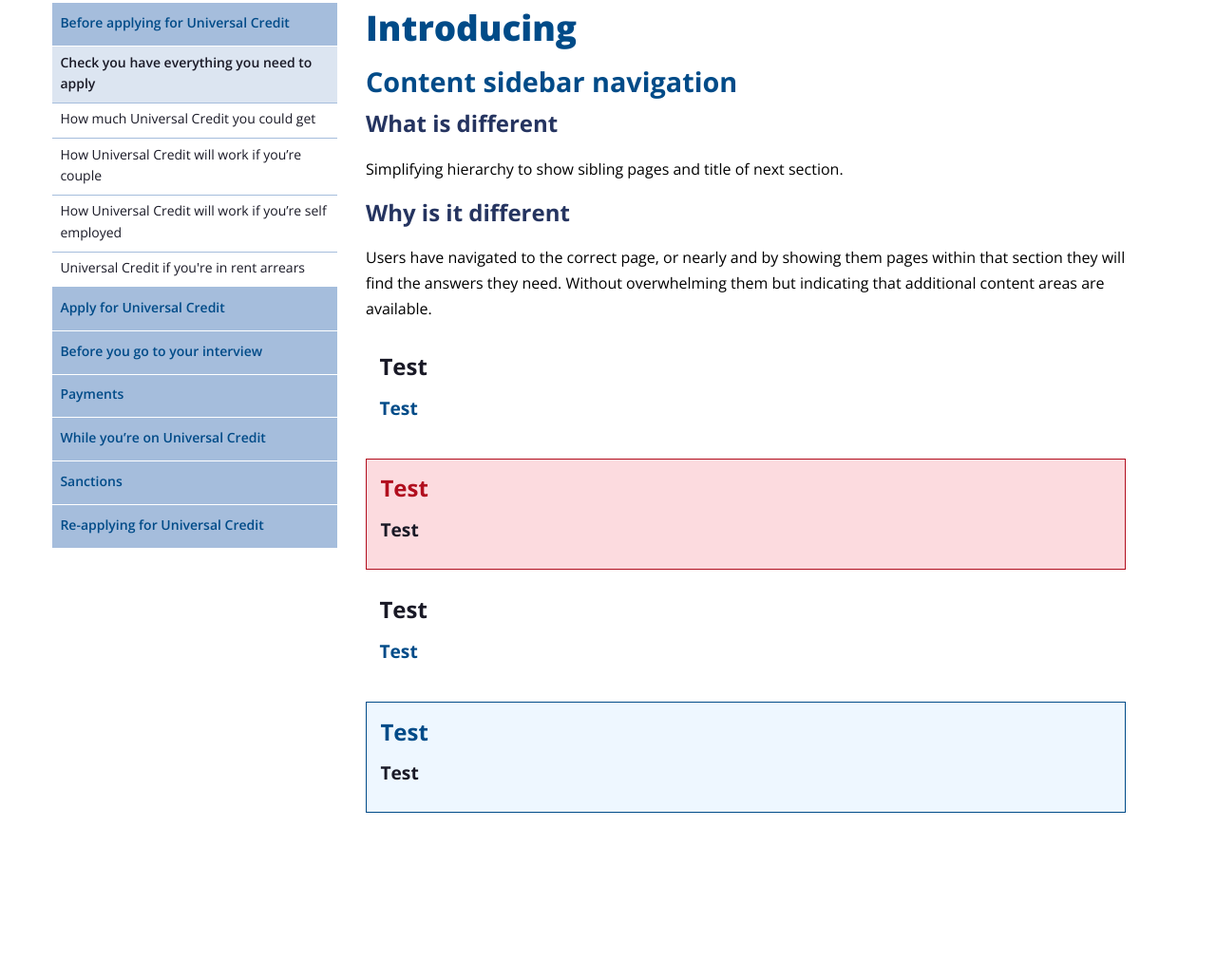
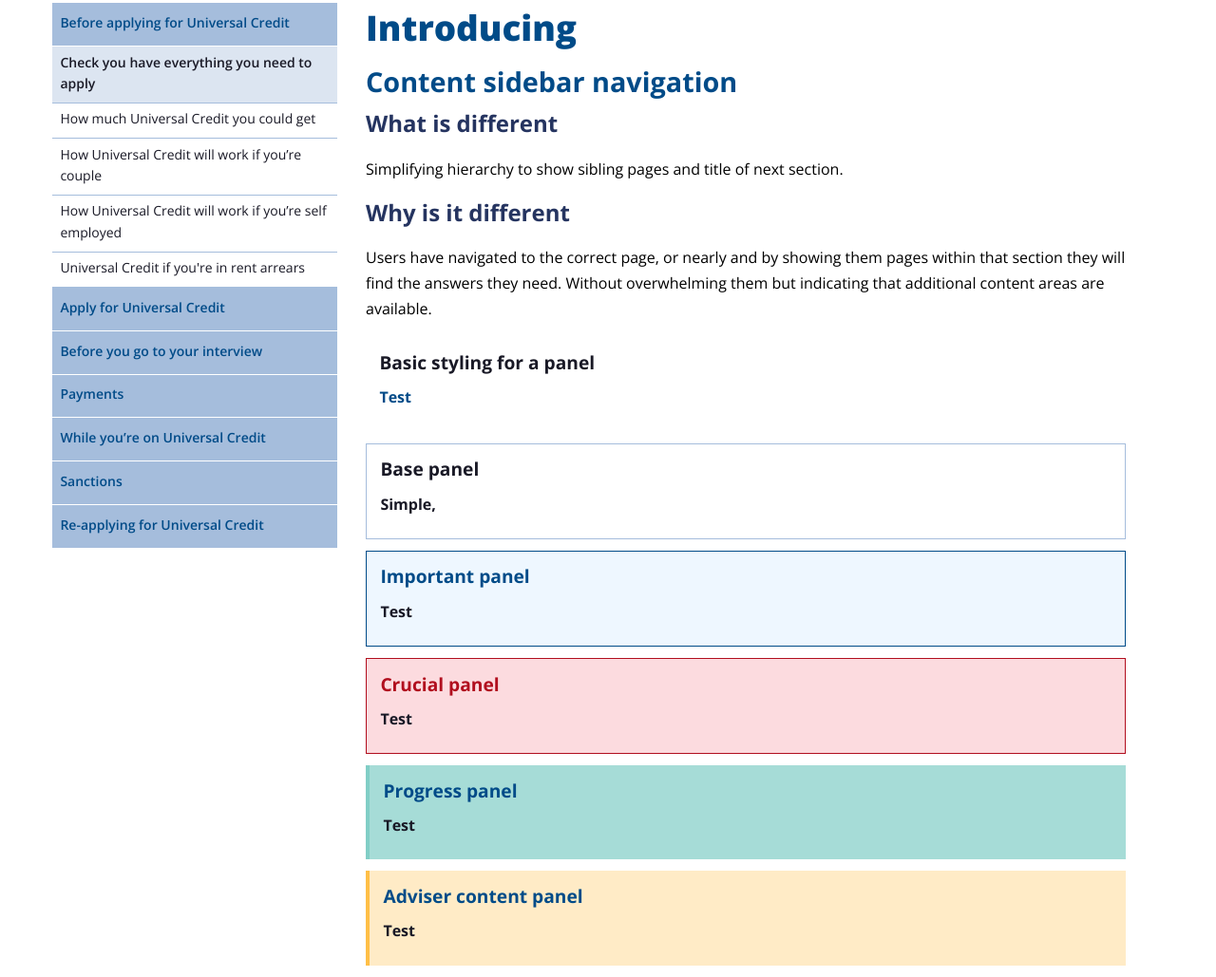
Before and after one commit to eliothill/cab-beta-design, a website: page index.html in a window 1280 px wide. Shown: the part 2504-3533 px from the top of the page at 95% size. Before the commit the page ends 3372 px from the top, so only its background shows below. Drawn offline with nearby package versions, Linux system fonts and the light colour scheme.

Commit message:
Draft of all know panel styles

```diff
--- a/index.html
+++ b/index.html
@@ -169,22 +169,32 @@
         <div class="row">
             <div class="col-md-8">
               <div class="dap-panel">
-                <h1 class="dap-panel__title">Test</h1>
+                <h1 class="dap-panel__title">Basic styling for a panel</h1>
+                <h2 class="dap-panel__subtitle">Test</h2>
+              </div>
+
+              <div class="dap-panel dap-panel--base">
+                <h1 class="dap-panel__title">Base panel</h1>
+                <h2 class="dap-panel__subtitle">Simple, </h2>
+              </div>
+
+              <div class="dap-panel dap-panel--important">
+                <h1 class="dap-panel__title">Important panel</h1>
                 <h2 class="dap-panel__subtitle">Test</h2>
               </div>
 
               <div class="dap-panel dap-panel--crucial">
-                <h1 class="dap-panel__title">Test</h1>
+                <h1 class="dap-panel__title">Crucial panel</h1>
                 <h2 class="dap-panel__subtitle">Test</h2>
               </div>
 
-              <div class="dap-panel dap-panel--urgent">
-                <h1 class="dap-panel__title">Test</h1>
+              <div class="dap-panel dap-panel--progress">
+                <h1 class="dap-panel__title">Progress panel</h1>
                 <h2 class="dap-panel__subtitle">Test</h2>
               </div>
 
-              <div class="dap-panel dap-panel--important">
-                <h1 class="dap-panel__title">Test</h1>
+              <div class="dap-panel dap-panel--adviser">
+                <h1 class="dap-panel__title">Adviser content panel</h1>
                 <h2 class="dap-panel__subtitle">Test</h2>
               </div>
 
--- a/stylesheet/less/guide/panels.less
+++ b/stylesheet/less/guide/panels.less
@@ -14,7 +14,7 @@
  * Things within each panel.
  */
 .dap-panel__title {
-    font-size: @font-size-large;
+    font-size: @font-size-medium;
     font-weight: @font-weight-bolder;
     color: @text-color;
     margin: 0 0 (@paragraph-margin-bottom * 0.7) 0;
@@ -22,7 +22,8 @@
 }
 
 .dap-panel__subtitle {
-    font-size: @font-size-medium;
+    font-size: @font-size-base;
+    font-weight: @font-weight-bolder;
     margin: 0 0 (@paragraph-margin-bottom * 0.7) 0;
 }
 
@@ -31,6 +32,22 @@
  * Variations on panel styling.
  * Extend dap-panel standards
  */
+/************************************************************************
+ * Base – the unstyled panel example (assuming we can use a white background on the content page.
+ */
+
+.dap-panel--base {
+    background-color: @white;
+    border: 1px solid @beta-blue-light;
+
+    .dap-panel__title {
+        color: @text-color;
+    }
+
+    .dap-panel__subtitle {
+        color: @text-color;
+    }
+}
 
 /************************************************************************
  * Crucial – this is for only the most important mandatory tasks, we must use this sparingly.
@@ -66,12 +83,28 @@
 
 }
 /************************************************************************
+ * Progress panel - for instructional information, primarily used for 'Next stages'.
+ */
+
+.dap-panel--progress {
+    background-color: lighten(@beta-aqua, 10%);
+    border-left: 4px solid @beta-aqua;
+
+    .dap-panel__title {
+        color: @heritage-blue;
+    }
+
+    .dap-panel__subtitle {
+        color: @text-color;
+    }
+
+}/************************************************************************
  * Adviser box - extending to style the adviser only content.
  */
 
-.dap-panel--important {
-    background-color: lighten(@heritage-blue, 70%);
-    border: 1px solid @heritage-blue;
+.dap-panel--adviser {
+    background-color: @beta-yellow-light;
+    border-left: 4px solid @beta-yellow;
 
     .dap-panel__title {
         color: @heritage-blue;
```
Also changed, not shown: stylesheet/less/style.css.
